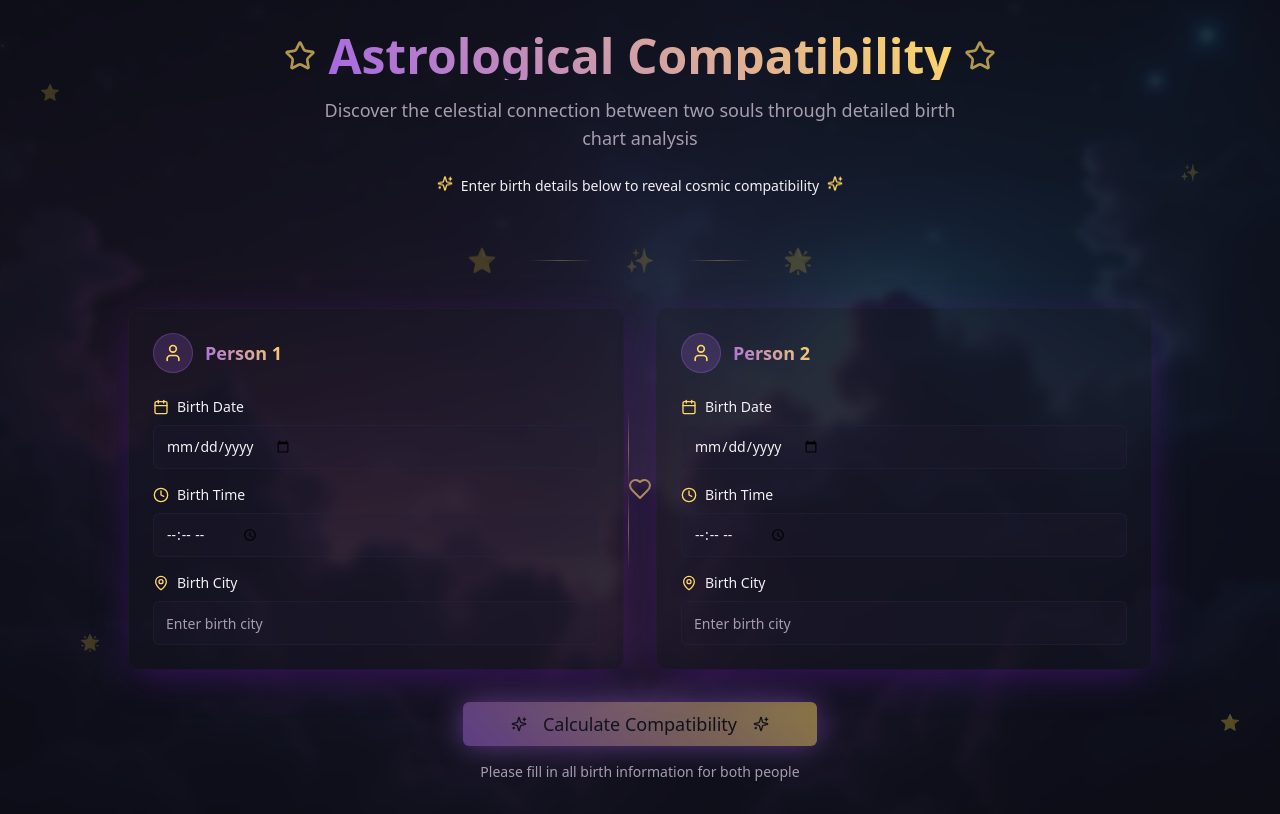
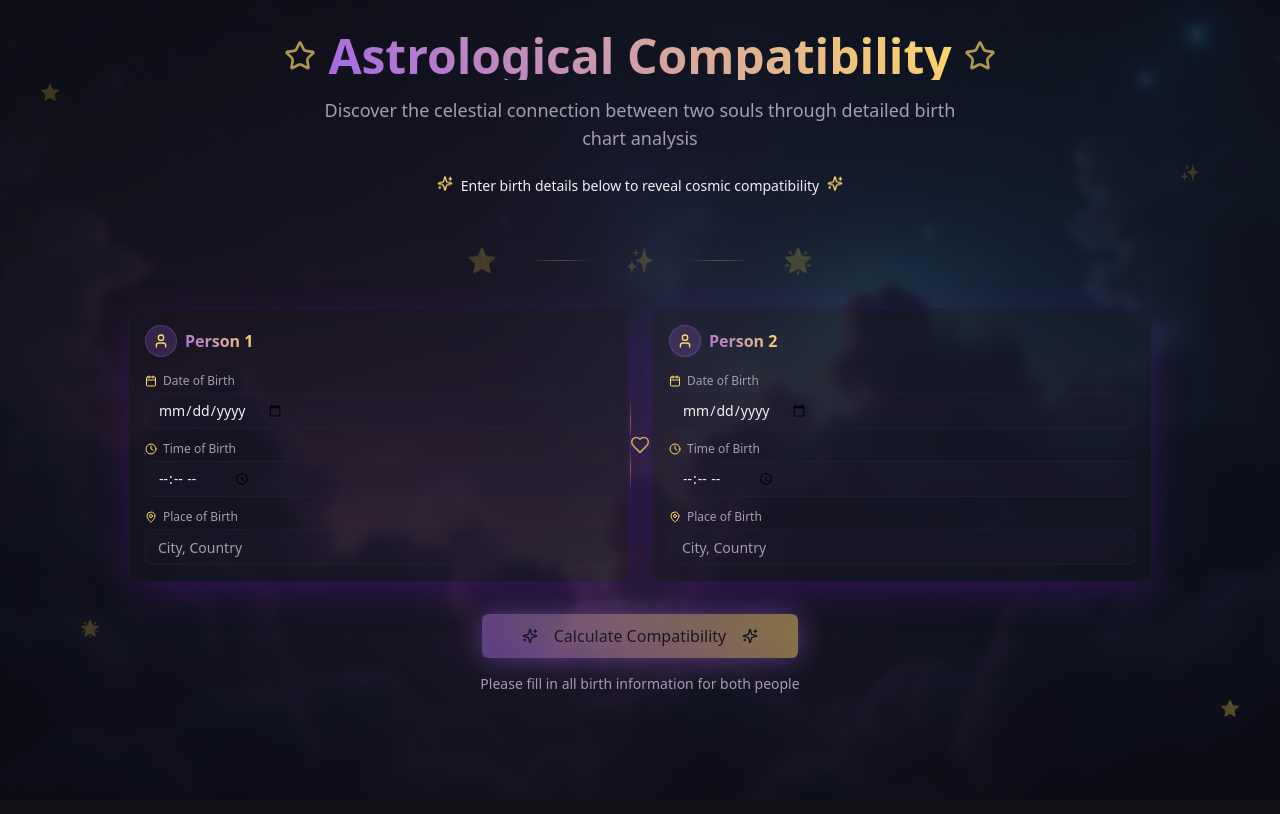
Before and after one commit to jakelahaye/star-crossed-view, a React (Vite) app: page / in a window 1280 px wide. Built offline with nearby package versions, Linux system fonts and the light colour scheme.

Commit message:
Refine layout and text
Make the input boxes more compact and improve the text labels for birth date, time, and city.

```diff
--- a/src/components/BirthInfoForm.tsx
+++ b/src/components/BirthInfoForm.tsx
@@ -24,57 +24,57 @@ const BirthInfoForm = ({ personNumber, birthInfo, onUpdate }: BirthInfoFormProps
   };
 
   return (
-    <div className="bg-card/30 backdrop-blur-sm border border-border/30 rounded-xl p-6 shadow-cosmic hover:shadow-starlight transition-all duration-300">
-      <div className="flex items-center gap-3 mb-6">
-        <div className="flex items-center justify-center w-10 h-10 rounded-full bg-primary/20 border border-primary/30">
-          <User className="h-5 w-5 text-accent" />
+    <div className="bg-card/30 backdrop-blur-sm border border-border/30 rounded-xl p-4 shadow-cosmic hover:shadow-starlight transition-all duration-300">
+      <div className="flex items-center gap-2 mb-4">
+        <div className="flex items-center justify-center w-8 h-8 rounded-full bg-primary/20 border border-primary/30">
+          <User className="h-4 w-4 text-accent" />
         </div>
-        <h3 className="text-lg font-semibold bg-starlight bg-clip-text text-transparent">
+        <h3 className="text-base font-semibold bg-starlight bg-clip-text text-transparent">
           Person {personNumber}
         </h3>
       </div>
 
-      <div className="grid gap-4">
-        <div className="space-y-2">
-          <Label htmlFor={`date-${personNumber}`} className="flex items-center gap-2 text-sm font-medium">
-            <Calendar className="h-4 w-4 text-accent" />
-            Birth Date
+      <div className="space-y-3">
+        <div className="space-y-1">
+          <Label htmlFor={`date-${personNumber}`} className="flex items-center gap-1.5 text-xs font-medium text-muted-foreground">
+            <Calendar className="h-3 w-3 text-accent" />
+            Date of Birth
           </Label>
           <Input
             id={`date-${personNumber}`}
             type="date"
             value={birthInfo.date}
             onChange={(e) => handleInputChange('date', e.target.value)}
-            className="bg-secondary/20 border-border/40 focus:border-primary focus:ring-primary/20 h-11"
+            className="bg-secondary/20 border-border/40 focus:border-primary focus:ring-primary/20 h-9 text-sm"
           />
         </div>
 
-        <div className="space-y-2">
-          <Label htmlFor={`time-${personNumber}`} className="flex items-center gap-2 text-sm font-medium">
-            <Clock className="h-4 w-4 text-accent" />
-            Birth Time
+        <div className="space-y-1">
+          <Label htmlFor={`time-${personNumber}`} className="flex items-center gap-1.5 text-xs font-medium text-muted-foreground">
+            <Clock className="h-3 w-3 text-accent" />
+            Time of Birth
           </Label>
           <Input
             id={`time-${personNumber}`}
             type="time"
             value={birthInfo.time}
             onChange={(e) => handleInputChange('time', e.target.value)}
-            className="bg-secondary/20 border-border/40 focus:border-primary focus:ring-primary/20 h-11"
+            className="bg-secondary/20 border-border/40 focus:border-primary focus:ring-primary/20 h-9 text-sm"
           />
         </div>
 
-        <div className="space-y-2">
-          <Label htmlFor={`city-${personNumber}`} className="flex items-center gap-2 text-sm font-medium">
-            <MapPin className="h-4 w-4 text-accent" />
-            Birth City
+        <div className="space-y-1">
+          <Label htmlFor={`city-${personNumber}`} className="flex items-center gap-1.5 text-xs font-medium text-muted-foreground">
+            <MapPin className="h-3 w-3 text-accent" />
+            Place of Birth
           </Label>
           <Input
             id={`city-${personNumber}`}
             type="text"
             value={birthInfo.city}
             onChange={(e) => handleInputChange('city', e.target.value)}
-            className="bg-secondary/20 border-border/40 focus:border-primary focus:ring-primary/20 h-11"
-            placeholder="Enter birth city"
+            className="bg-secondary/20 border-border/40 focus:border-primary focus:ring-primary/20 h-9 text-sm"
+            placeholder="City, Country"
           />
         </div>
       </div>
--- a/src/pages/Index.tsx
+++ b/src/pages/Index.tsx
@@ -89,13 +89,13 @@ const Index = () => {
             {/* Birth Information Forms */}
             <div className="relative">
               {/* Cosmic connector line */}
-              <div className="absolute left-1/2 top-1/2 transform -translate-x-1/2 -translate-y-1/2 z-0">
-                <div className="w-px h-20 bg-gradient-to-b from-accent/0 via-accent/50 to-accent/0"></div>
-                <Heart className="h-6 w-6 text-accent mx-auto -mt-3 -mb-3 animate-pulse" />
-                <div className="w-px h-20 bg-gradient-to-b from-accent/0 via-accent/50 to-accent/0"></div>
+              <div className="absolute left-1/2 top-1/2 transform -translate-x-1/2 -translate-y-1/2 z-0 hidden lg:block">
+                <div className="w-px h-12 bg-gradient-to-b from-accent/0 via-accent/50 to-accent/0"></div>
+                <Heart className="h-5 w-5 text-accent mx-auto -mt-2.5 -mb-2.5 animate-pulse" />
+                <div className="w-px h-12 bg-gradient-to-b from-accent/0 via-accent/50 to-accent/0"></div>
               </div>
 
-              <div className="grid grid-cols-1 lg:grid-cols-2 gap-8 relative z-10">
+              <div className="grid grid-cols-1 lg:grid-cols-2 gap-6 relative z-10">
                 <div className="order-1 animate-fade-in-up">
                   <BirthInfoForm
                     personNumber={1}
@@ -120,7 +120,7 @@ const Index = () => {
                 size="lg"
                 onClick={handleCalculateCompatibility}
                 disabled={!isFormValid()}
-                className="text-lg px-12 py-4 hover:scale-105 transition-all duration-300"
+                className="text-base px-10 py-3 hover:scale-105 transition-all duration-300"
               >
                 <Sparkles className="h-5 w-5 mr-2" />
                 Calculate Compatibility
```
